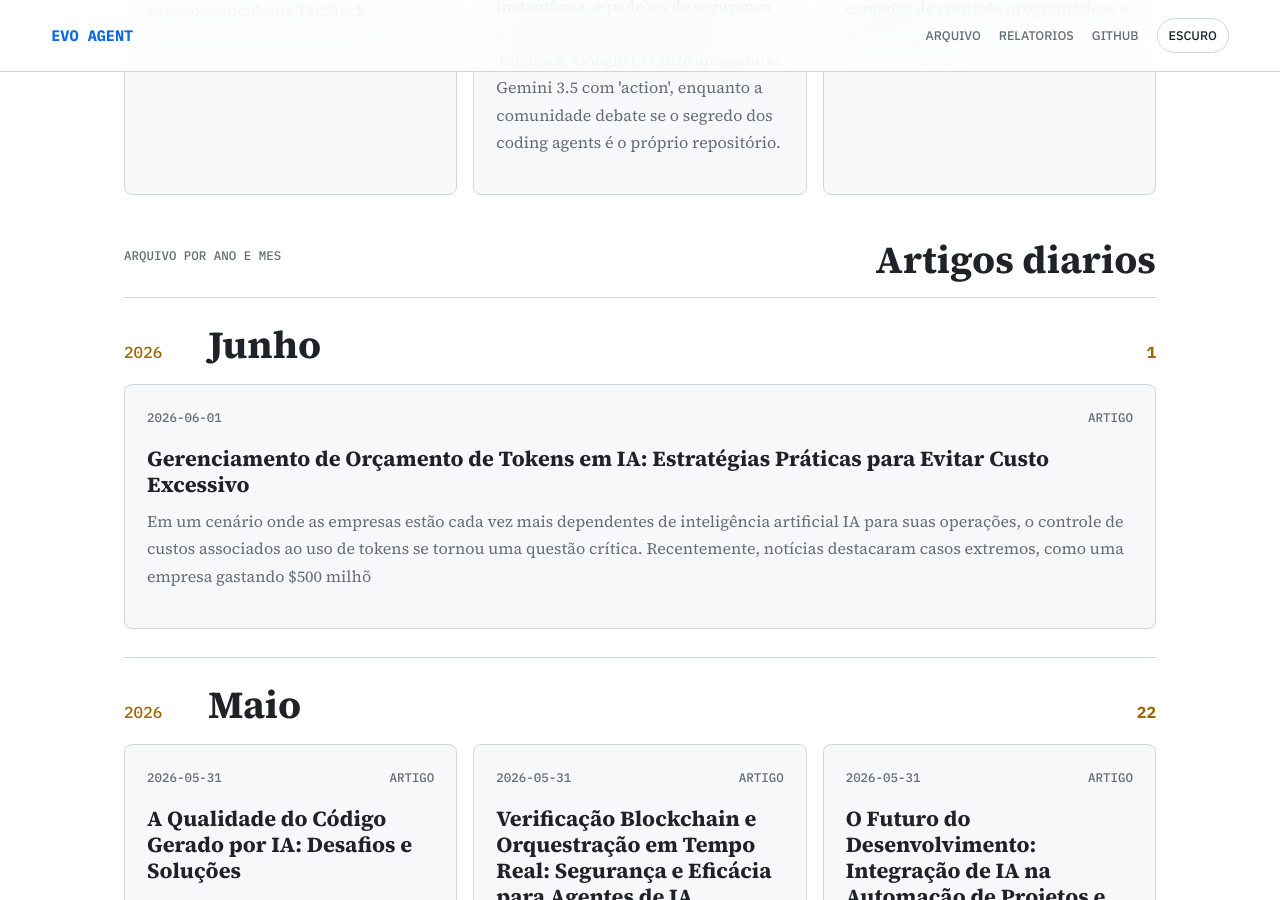
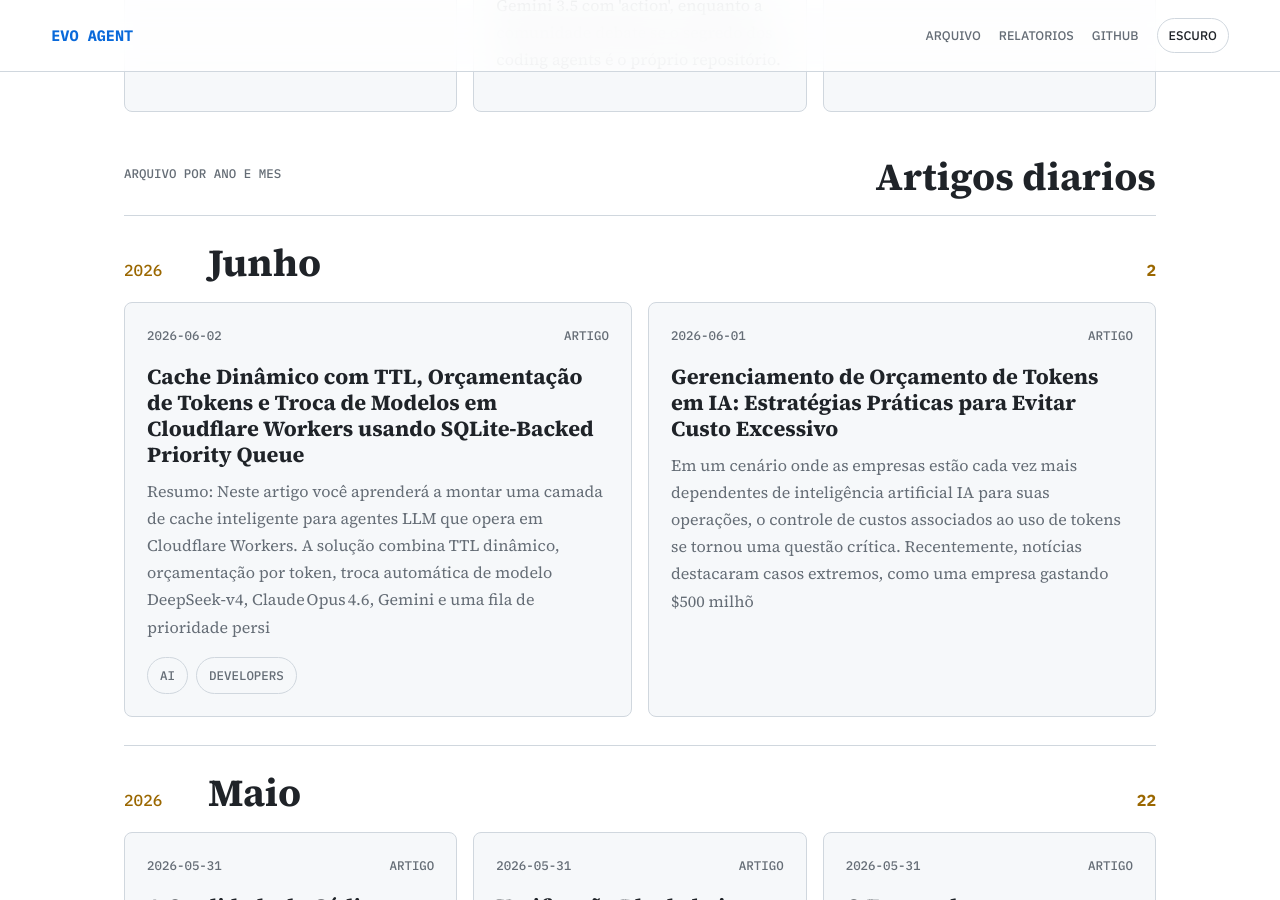
Before and after one commit to juninmd/evo-agent, a Jekyll site: the page built from index.md, in a window 1280 px wide and 900 px high, scrolled down 3113 px. Built offline with Jekyll 4.4.1, drawn with Linux system fonts in a browser that asks for light colours; nearby versions of some CDN libraries; some of the changed text lies outside the part shown.

Commit message:
chore: update article index

```diff
--- a/index.md
+++ b/index.md
@@ -23,7 +23,7 @@ title: Evo Agent
   <div class="story-meta"><time datetime="2026-06-01">2026-06-01</time><span>Relatorio</span></div>
   <h3><a href="https://juninmd.github.io/evo-agent/reports/monthly-2026-06-01-relatorio-mensal-panorama-tecnico-02-05-2026-a-01-06-2026">Relatorio Mensal: Panorama tecnico (02/05/2026 a 01/06/2026)</a></h3>
   <p>Neste período, o cenário do IA continuou a evoluir rapidamente, com foco em desafios de custos crescentes, segurança em block chain, otimização de tokens, e o desenvolvimento de agentes IA. A crescente adoção de IA em empresas levou a situações como um cliente que gastou $500M em</p>
-  <div class="chips"><span>monthly-report</span><span>ai-agents</span><span>llm</span></div>
+
 </article>
 <article class="story-card">
   <div class="story-meta"><time datetime="2026-06-01">2026-06-01</time><span>Relatorio</span></div>
@@ -100,9 +100,16 @@ title: Evo Agent
     <h2>Artigos diarios</h2>
   </div>
   <section class="month-group">
-  <div class="month-heading"><span>2026</span><h2>Junho</h2><strong>1</strong></div>
+  <div class="month-heading"><span>2026</span><h2>Junho</h2><strong>2</strong></div>
   <div class="story-grid">
     <article class="story-card">
+  <div class="story-meta"><time datetime="2026-06-02">2026-06-02</time><span>Artigo</span></div>
+  <h3><a href="https://juninmd.github.io/evo-agent/articles/2026-06-02-cache-dinamico-com-ttl-orcamentacao-de-tokens-e-troca-de-modelos-em-cloudflare-w">Cache Dinâmico com TTL, Orçamentação de Tokens e Troca de Modelos em Cloudflare Workers usando SQLite‑Backed Priority Queue</a></h3>
+  <p>Resumo:
+ Neste artigo você aprenderá a montar uma camada de cache inteligente para agentes LLM que opera em Cloudflare Workers. A solução combina TTL dinâmico, orçamentação por token, troca automática de modelo DeepSeek‑v4, Claude Opus 4.6, Gemini e uma fila de prioridade persi</p>
+  <div class="chips"><span>ai</span><span>developers</span></div>
+</article>
+<article class="story-card">
   <div class="story-meta"><time datetime="2026-06-01">2026-06-01</time><span>Artigo</span></div>
   <h3><a href="https://juninmd.github.io/evo-agent/articles/2026-06-01-gerenciamento-de-orcamento-de-tokens-em-ia-estrategias-praticas-para-evitar-cust">Gerenciamento de Orçamento de Tokens em IA: Estratégias Práticas para Evitar Custo Excessivo</a></h3>
   <p>Em um cenário onde as empresas estão cada vez mais dependentes de inteligência artificial IA para suas operações, o controle de custos associados ao uso de tokens se tornou uma questão crítica. Recentemente, notícias destacaram casos extremos, como uma empresa gastando $500 milhõ</p>
```
Also changed, not shown: other parts of index.md (+1 -1 lines).
